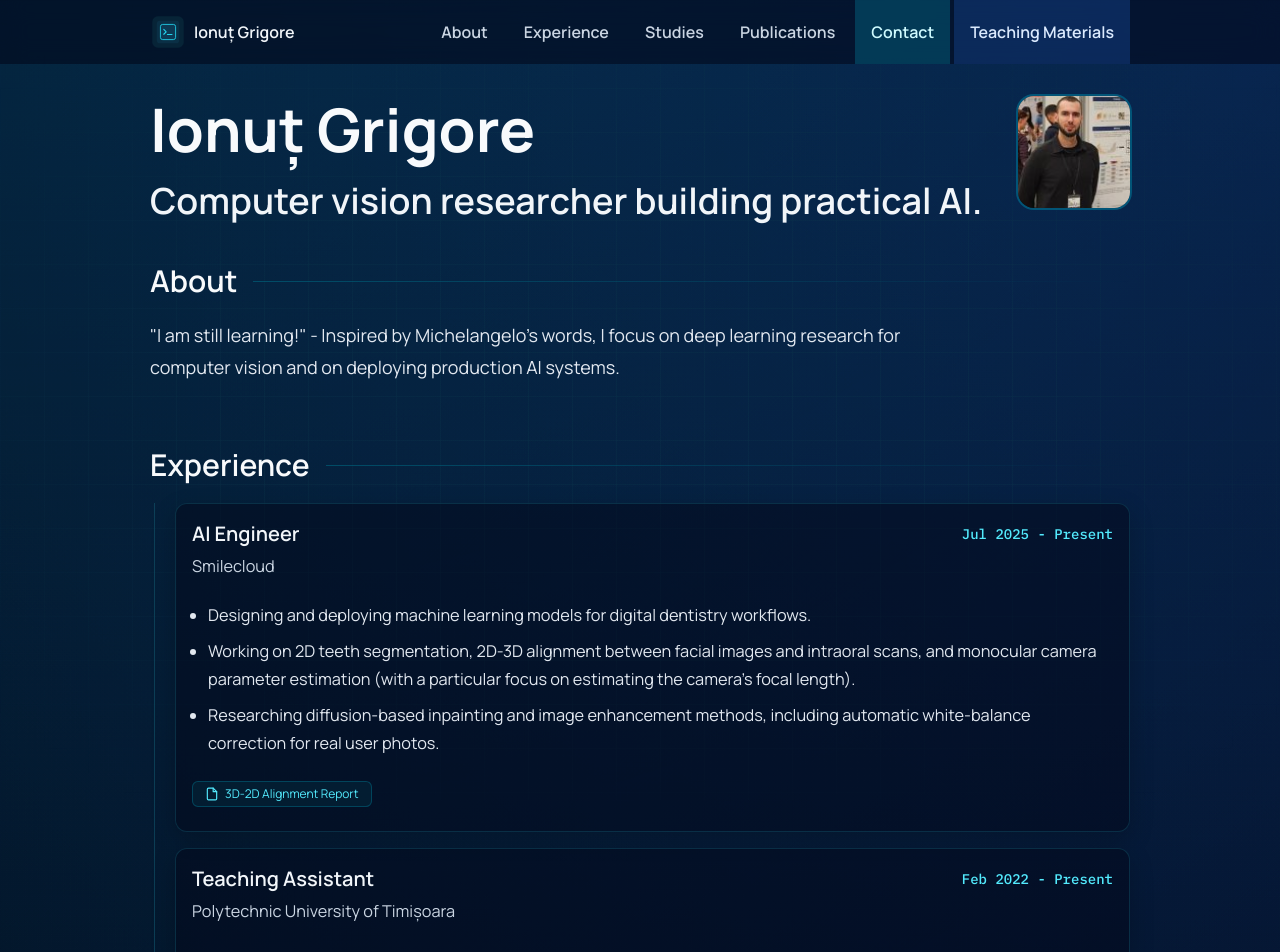
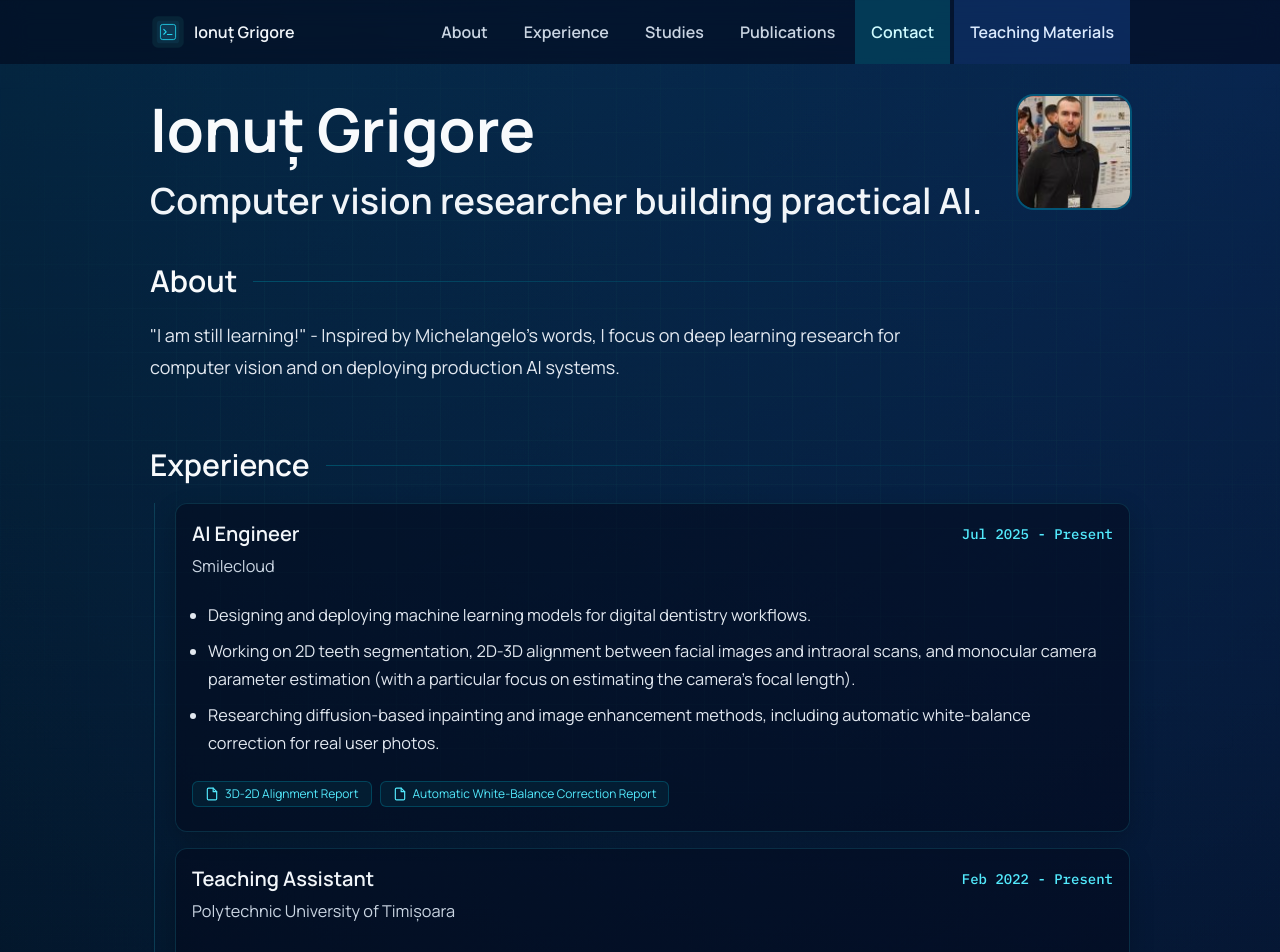
Before and after one commit to ionut-grigore99/ionut-grigore, a React (Vite) app: page / in a window 1280 px wide. Shown: the top 952 px of the page. Built offline with nearby package versions, Linux system fonts and the light colour scheme.

Commit message:
html updated

```diff
--- a/data/portfolioContent.ts
+++ b/data/portfolioContent.ts
@@ -32,7 +32,7 @@ export const experiences: ExperienceItem[] = [
     ],
     documents: [
       { title: "3D-2D Alignment Report", href: "https://ionut-grigore99.github.io/ionut-grigore/htmls/alignment_report_dino_final.html" },
-      // { title: "Automatic White-Balance Correction Report", href: "https://drive.google.com/..." },
+      { title: "Automatic White-Balance Correction Report", href: "https://ionut-grigore99.github.io/ionut-grigore/htmls/papers_comparison_white_balance.html" },
     ],
   },
   {
```
